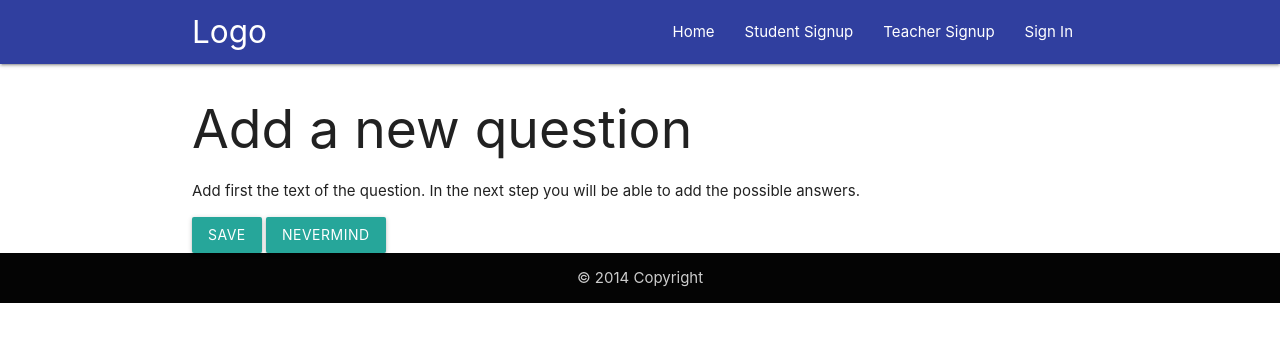
After one commit to noikis/Russian-Memo, a Django app: template templates/quiz/question_add.html in a window 1280 px wide. The commit adds this page. Shown: the top 342 px of the page. Run offline with Django 3.2, Linux system fonts and the light colour scheme; the template is opened without the code that fills it: most values are stand-ins (such as "Sample title", 1, 10 or a date in 2020); some libraries are stand-ins or nearby versions.

Commit message:
question add

```diff
--- a/quiz/models.py
+++ b/quiz/models.py
@@ -7,6 +7,9 @@ class Quiz(models.Model):
     owner = models.ForeignKey(
         User, on_delete=models.CASCADE, related_name='quizzes')
     name = models.CharField(max_length=255)
+
+    class Meta:
+        verbose_name_plural = "Quizzes"
 
     def __str__(self):
         return self.name
--- a/quiz/urls.py
+++ b/quiz/urls.py
@@ -1,6 +1,7 @@
 from django.urls import path, include
 
-from .views import QuizCreateView, QuizListView, QuizUpdateView, QuizDeleteView
+from .views import (QuizCreateView, QuizListView,
+                    QuizUpdateView, QuizDeleteView, question_add)
 
 app_name = 'quiz'
 
@@ -9,4 +10,5 @@ urlpatterns = [
     path('list/', QuizListView.as_view(), name='quiz_list'),
     path('<int:pk>/', QuizUpdateView.as_view(), name='quiz_update'),
     path('<int:pk>/delete/', QuizDeleteView.as_view(), name='quiz_delete'),
+    path('<int:pk>/question/add/', question_add, name='question_add'),
 ]
--- a/templates/account/login.html
+++ b/templates/account/login.html
@@ -17,7 +17,7 @@
         <h2>Log in</h2>
         <form method="post" novalidate>
             {% csrf_token %}
-            <input type="text" name="username">
+            <input type="text" name="username" placeholder="username">
             <input type="password" name="password">
             <button type="submit" class="btn btn-primary">Log in</button>
         </form>
--- a/templates/base.html
+++ b/templates/base.html
@@ -9,7 +9,7 @@
     <link rel="stylesheet" href="{% static 'css/materialize.min.css' %}" />
     <link href="https://fonts.googleapis.com/icon?family=Material+Icons" rel="stylesheet">
 
-    <title>Document</title>
+    <title>Russian Memo</title>
 </head>
 
 <body>
--- a/templates/layout/_navbar.html
+++ b/templates/layout/_navbar.html
@@ -8,6 +8,11 @@
             <ul id="nav-mobile" class="right hide-on-med-and-down">
                 <li><a href="{% url 'home' %}">Home</a></li>
                 {% if request.user.is_authenticated %}
+                {% if request.user.is_teacher %}
+                <li>
+                    <a href="{% url 'quiz:quiz_list' %}"> my Quizzes</a>
+                </li>
+                {% endif %}
 
                 <li>
                     <a href="{% url 'account:dashboard' %}"> Dashboard</a>
--- /dev/null
+++ b/templates/quiz/question_add.html
@@ -0,0 +1,16 @@
+{% extends 'base.html' %}
+
+{% load crispy_forms_tags %}
+
+{% block content %}
+
+</nav>
+<h2 class="mb-3">Add a new question</h2>
+<p class="lead">Add first the text of the question. In the next step you will be able to add the possible answers.</p>
+<form method="post" novalidate>
+    {% csrf_token %}
+    {{ form }}
+    <button type="submit" class="btn btn-success">Save</button>
+    <a href="{% url 'quiz:quiz_update' quiz.pk %}" class="btn btn-outline-secondary" role="button">Nevermind</a>
+</form>
+{% endblock %}
--- a/templates/quiz/quiz_list.html
+++ b/templates/quiz/quiz_list.html
@@ -10,7 +10,7 @@
 </div>
 
 <div class="card">
-    <table class="centered">
+    <table class="centered responsive-table striped">
         <thead>
             <tr>
                 <th>Quiz</th>
```
Also changed, not shown: quiz/forms.py (added, +9 -0 lines), quiz/views.py (+24 -1 lines).
